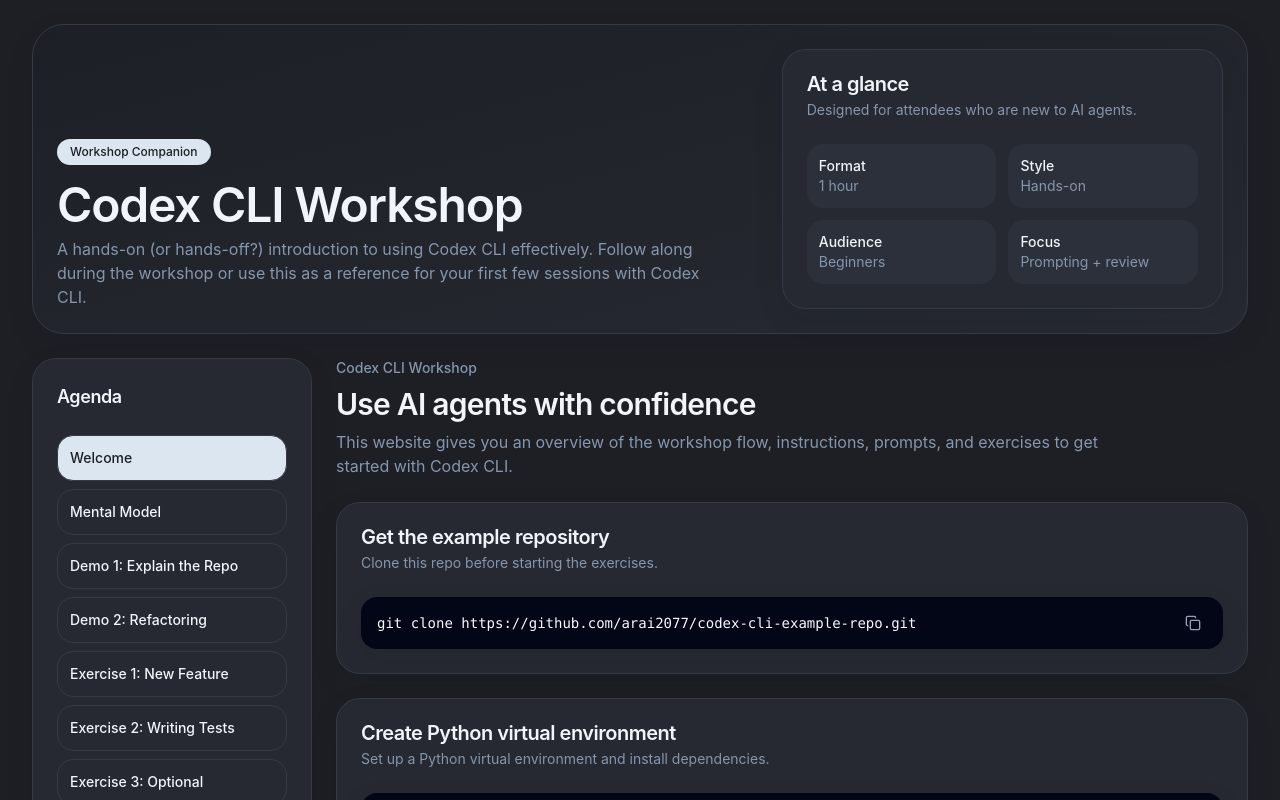
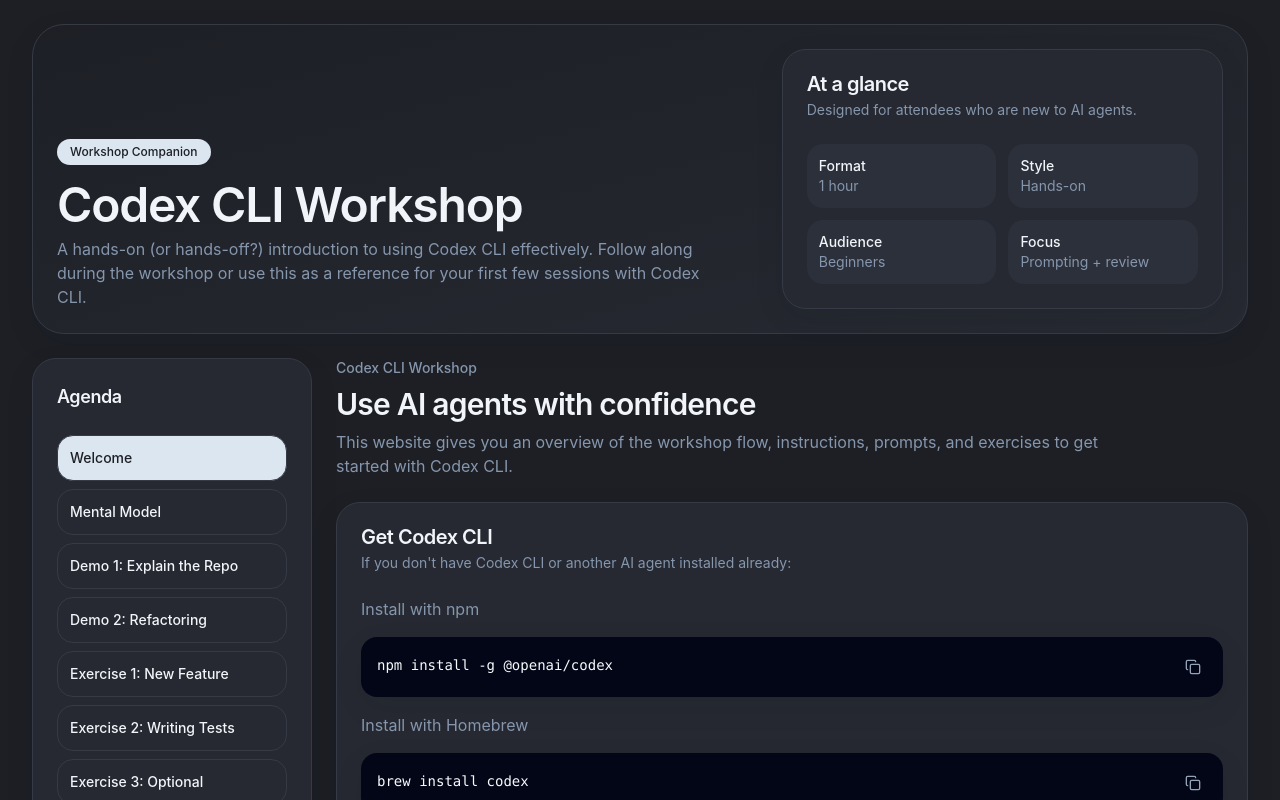
Before and after one commit to arai2077/codex-cli-workshop, a React (Vite) app: page / in a window 1280 px wide. Shown: the top 800 px of the page. Built offline with nearby package versions, Linux system fonts and the light colour scheme.

Commit message:
added content

```diff
--- a/src/App.jsx
+++ b/src/App.jsx
@@ -103,11 +103,25 @@
         description="This website gives you an overview of the workshop flow, instructions, prompts, and exercises to get started with Codex CLI."
       />
 
+      <Card>
+
+        <CardHeader>
+          <CardTitle>Get Codex CLI</CardTitle>
+          <CardDescription>If you don't have Codex CLI or another AI agent installed already:</CardDescription>
+        </CardHeader>
+        <CardContent className="space-y-4 text-sm leading-6 text-muted-foreground">
+          <p className="max-w-2xl text-sm leading-6 text-muted-foreground sm:text-base">Install with npm</p>
+          <PromptBlock>npm install -g @openai/codex</PromptBlock>
+          <p className="max-w-2xl text-sm leading-6 text-muted-foreground sm:text-base">Install with Homebrew</p>
+          <PromptBlock>brew install codex</PromptBlock>
+          <p className="max-w-2xl text-sm leading-6 text-muted-foreground sm:text-base">Run codex and sign in.</p>
+        </CardContent>
+      </Card>
       <CloneCard />
       <Card>
         <CardHeader>
-          <CardTitle>Create Python virtual environment</CardTitle>
-          <CardDescription>Set up a Python virtual environment and install dependencies.</CardDescription>
+          <CardTitle>(Optional) Create Python virtual environment</CardTitle>
+          <CardDescription>If you want to run pytest, set up a Python virtual environment and install dependencies.</CardDescription>
         </CardHeader>
         <CardContent>
           <PromptBlock>{`python -m venv .venv\nsource .venv/bin/activate\npip install -r requirements.txt`}</PromptBlock>
```
